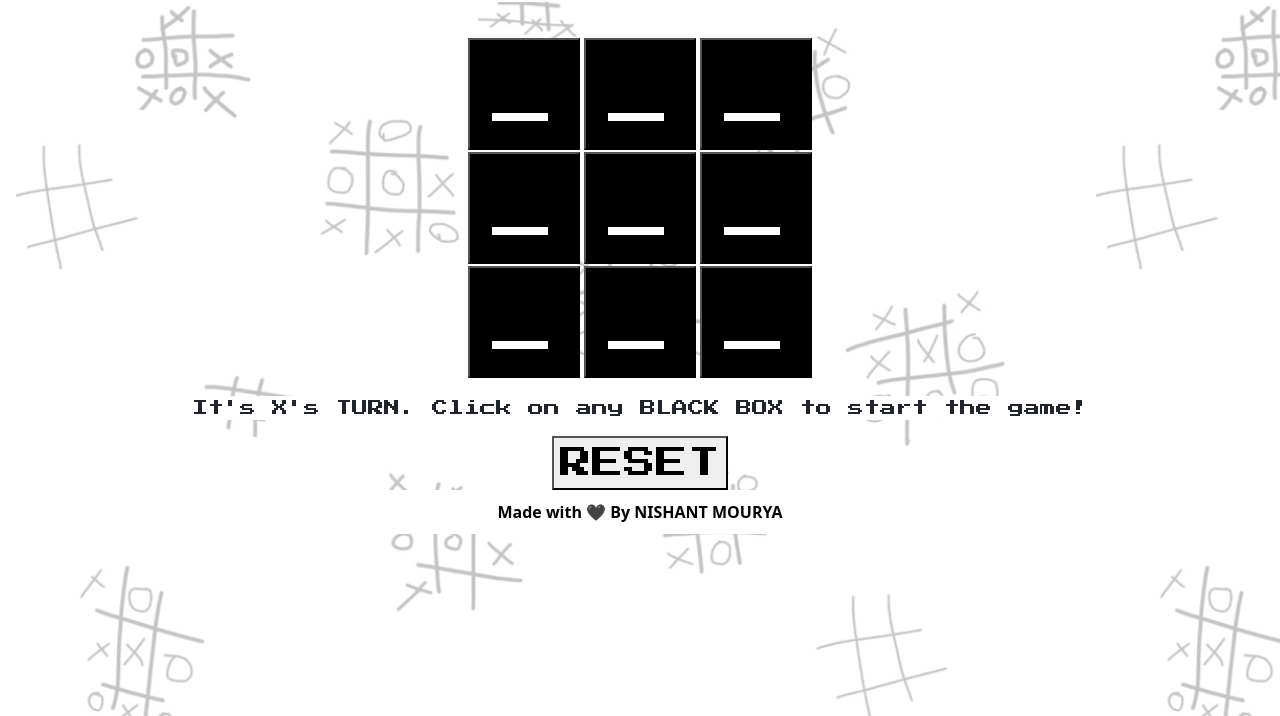
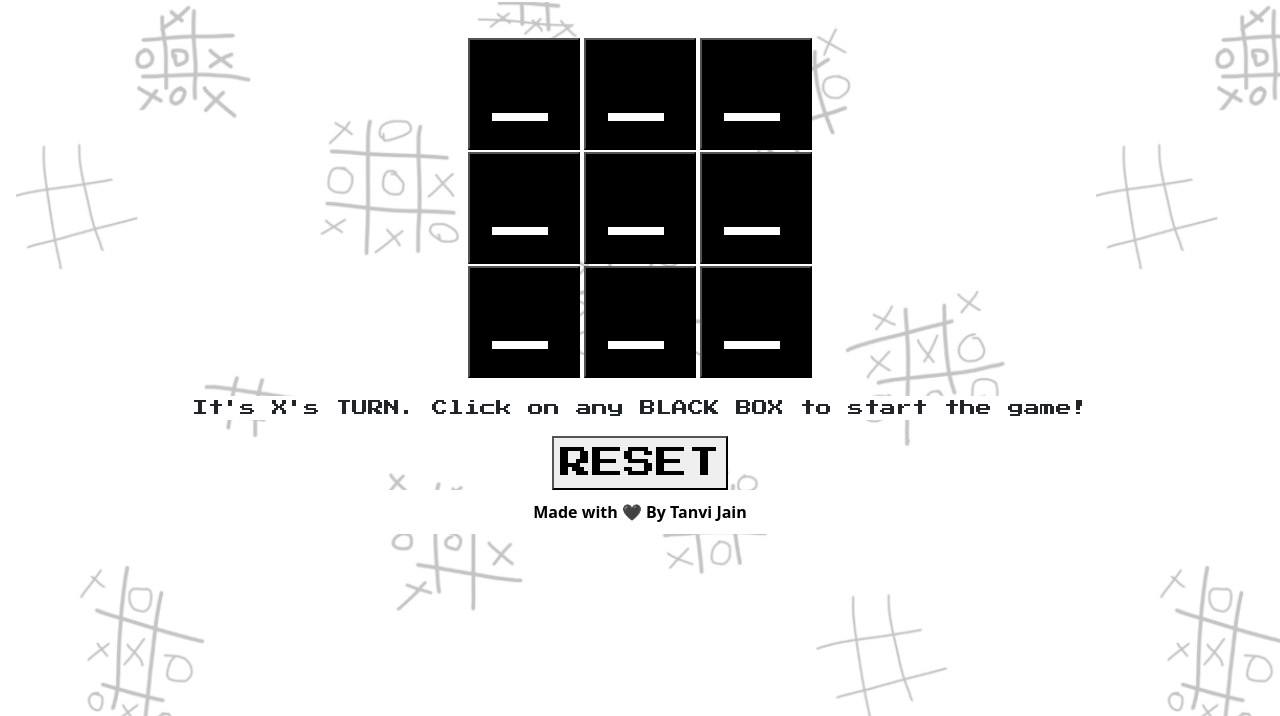
Before and after one commit to tanvi-jn/Noughts_Crosses_Game, a plain HTML site: page index.html in a window 1280 px wide. Shown: the part 84-800 px from the top of the page. Drawn offline with nearby package versions, Linux system fonts and the light colour scheme.

Commit message:
js update

```diff
--- a/index.html
+++ b/index.html
@@ -41,7 +41,7 @@
     </div>
 
     <footer>
-        <p style="background-color: #fff; padding:10px;">Made with 🖤 By NISHANT MOURYA</p>
+        <p style="background-color: #fff; padding:10px;">Made with 🖤 By Tanvi Jain</p>
     </footer>
     <script src="game.js"></script>
     <script src="https://cdn.jsdelivr.net/npm/@popperjs/core@2.9.2/dist/umd/popper.min.js"
```
